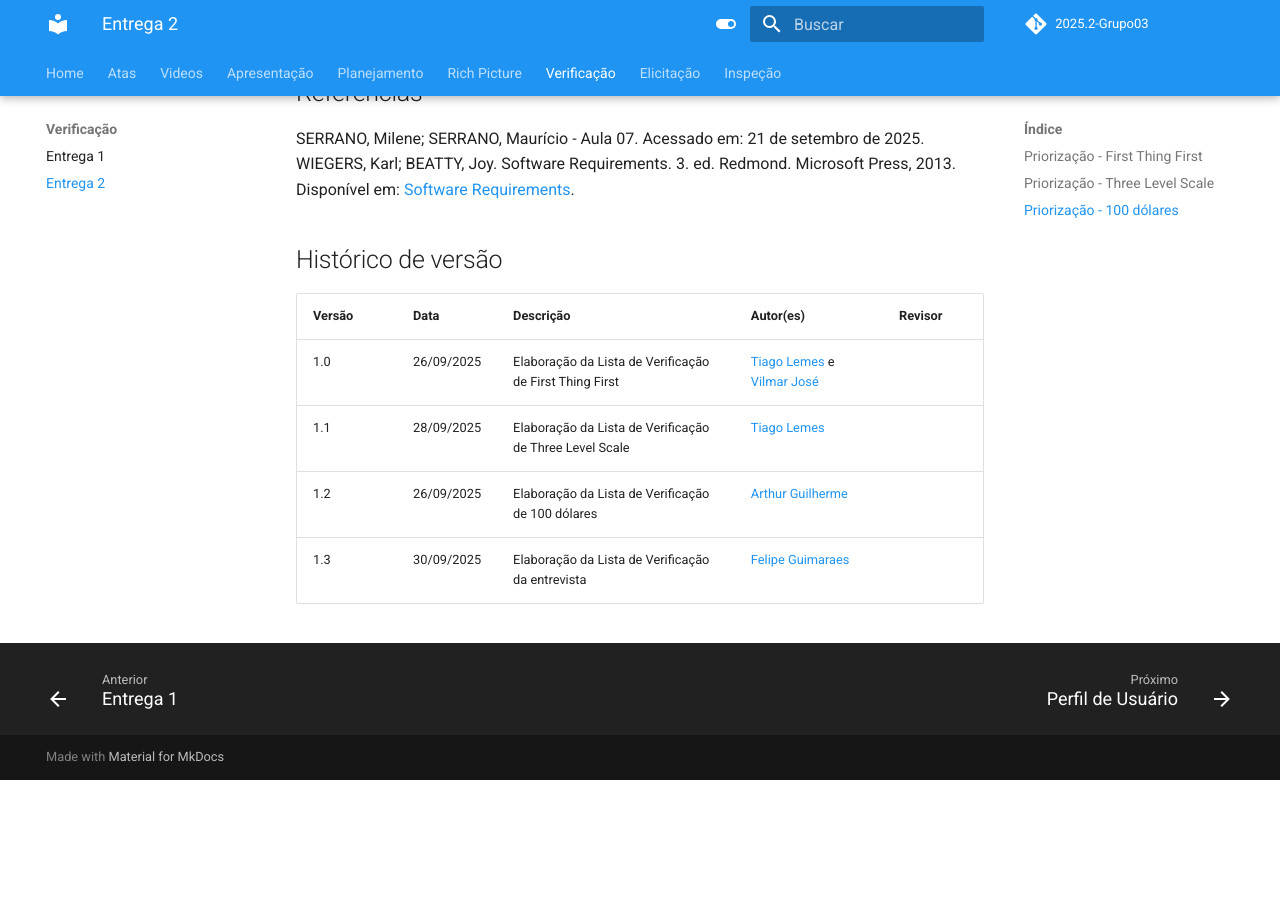
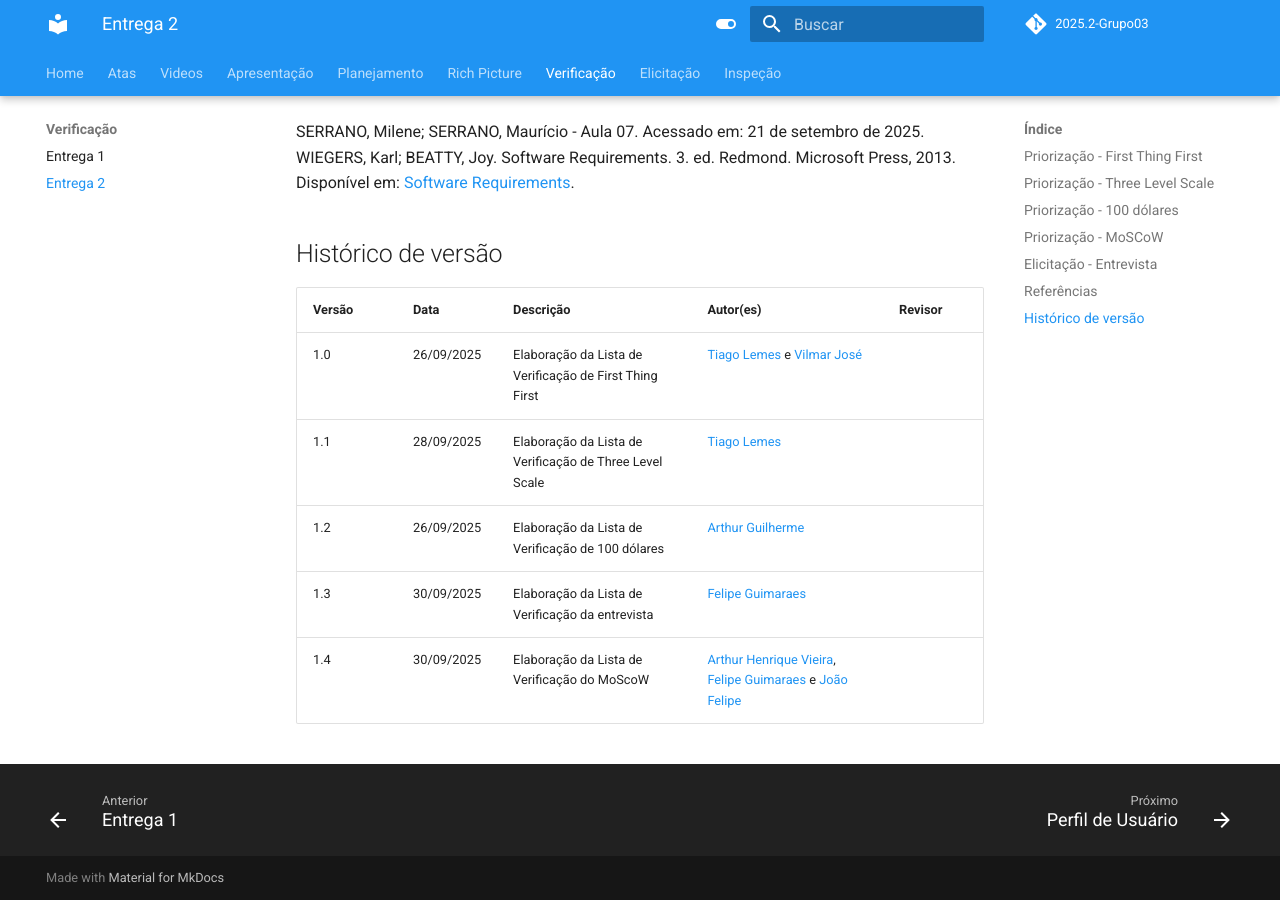
Before and after one commit to Requisitos-de-Software/2025.2-Grupo03, an MkDocs documentation site: the page built from docs/Verificacao/verificacao2.md, in a window 1280 px wide and 900 px high, scrolled down 5399 px. Built offline with MkDocs 1.6.1 and Material for MkDocs 9.7.7, drawn with Linux system fonts in a browser that asks for light colours; comment, search, counter and statistics services are not loaded; before the commit the page ends 6179 px from its top, so only the background shows below that.

Commit message:
correcao tela verificacao

```diff
--- a/docs/Verificacao/verificacao2.md
+++ b/docs/Verificacao/verificacao2.md
@@ -66,7 +66,7 @@
 
 Esse trecho apresenta um arquivo PDF com os trechos específicos de onde cada item da lista de verificação foi retirado. Para acessar esse PDF [clique aqui](../arquivos/ListaVerificação100Dolares.pdf).
 
-# Priorização - MoSCoW
+## Priorização - MoSCoW
 Esse tópico apresenta a lista de verificação da técnica de priorização **MoSCoW**
 
 | ID | Item de Verificação | Autor |
@@ -121,3 +121,4 @@
 | 1.1 | 28/09/2025 | Elaboração da Lista de Verificação de Three Level Scale | [Tiago Lemes](https://github.com/TiagoTeixeira-2005) | |
 | 1.2 | 26/09/2025 | Elaboração da Lista de Verificação de 100 dólares | [Arthur Guilherme](https://github.com/ArthurGuilher62) | |
 | 1.3 | 30/09/2025 | Elaboração da Lista de Verificação da entrevista | [Felipe Guimaraes](https://github.com/felipegf1) | |
+| 1.4 | 30/09/2025 | Elaboração da Lista de Verificação do MoScoW | [Arthur Henrique Vieira](https://github.com/arthurhvieira1), [Felipe Guimaraes](https://github.com/felipegf1) e [João Felipe](https://github.com/MrBolt2005) | |
```
